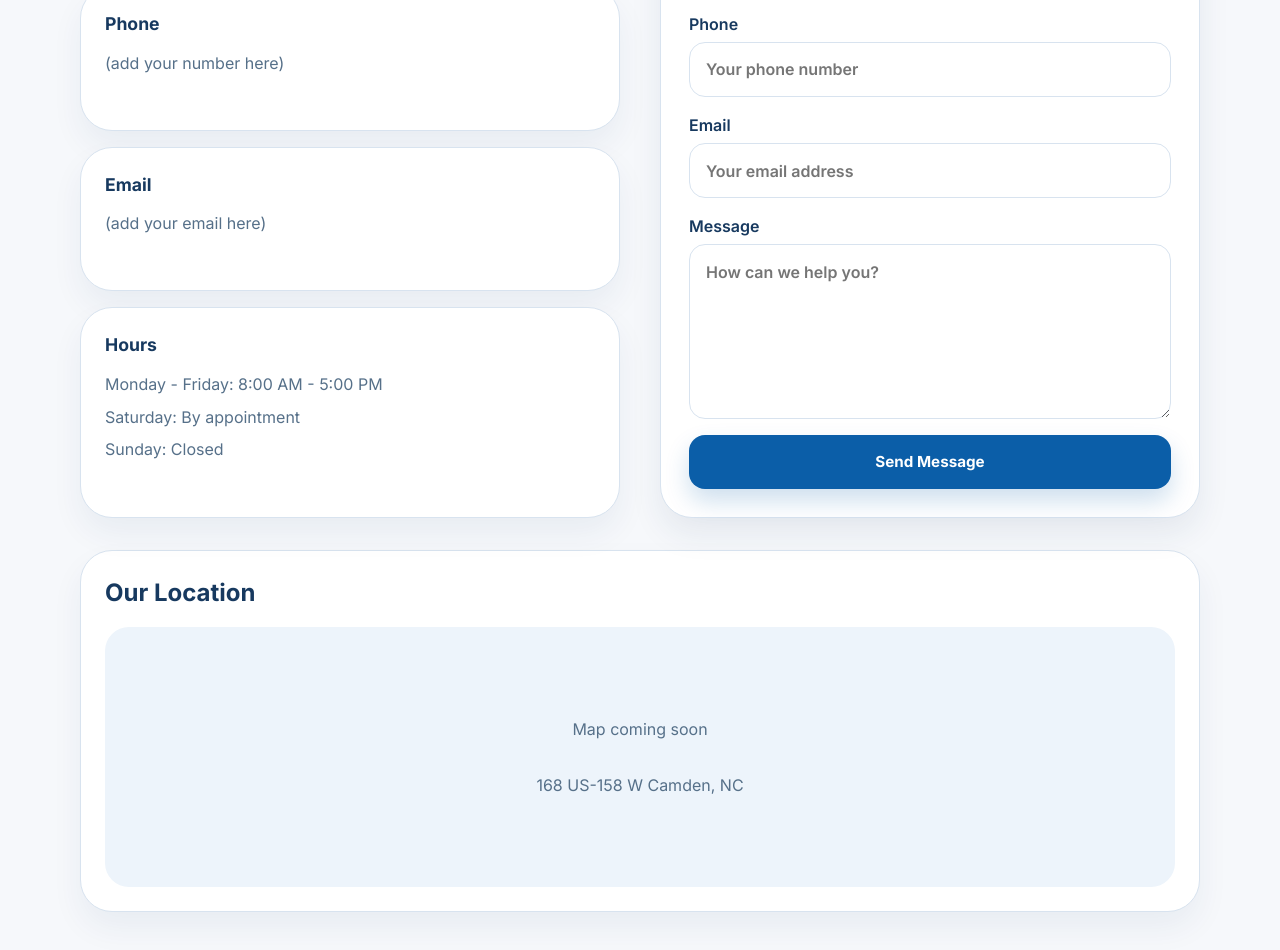
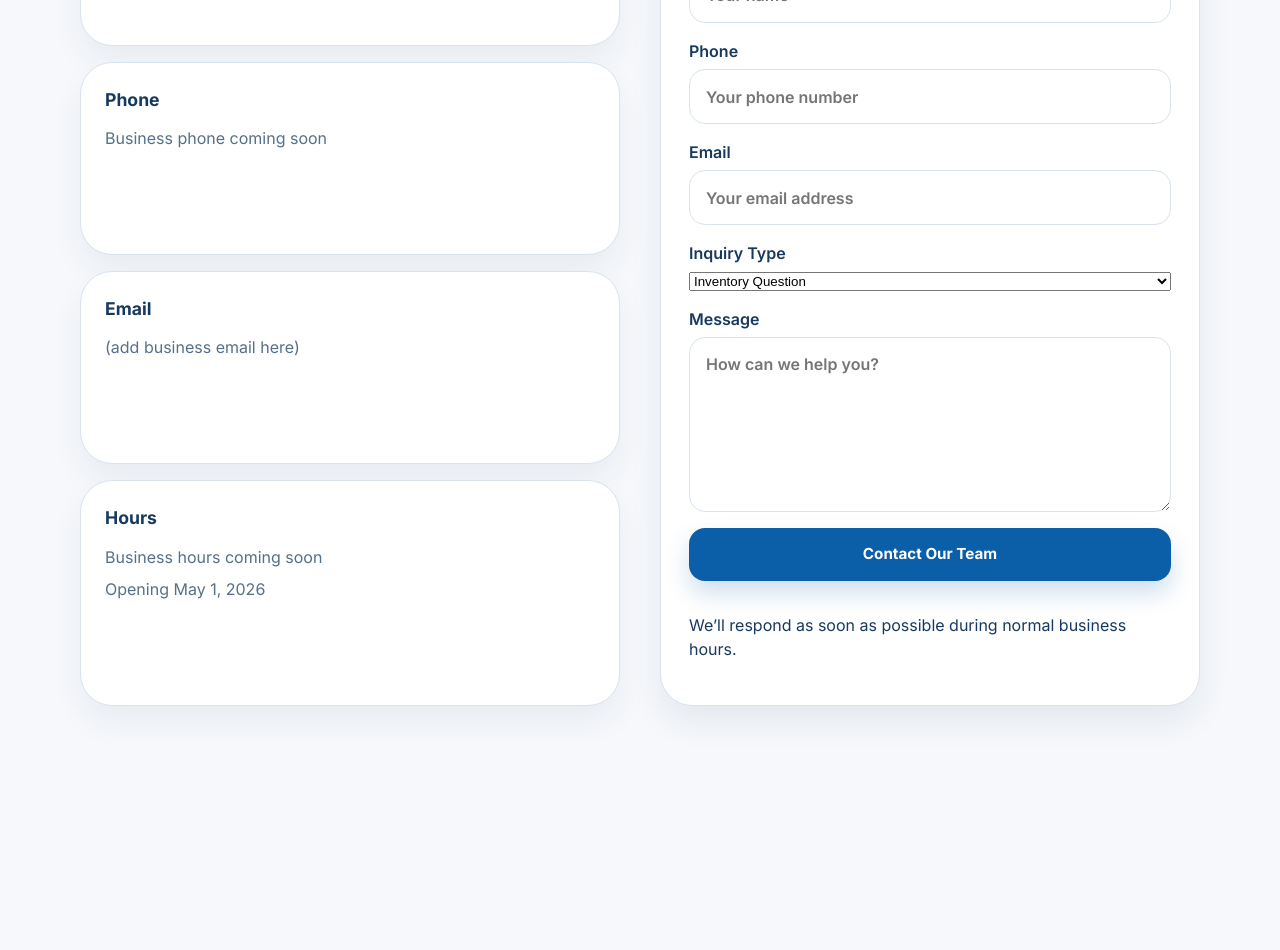
Before and after one commit to TanyaA318/intercoastal-website, a React (Vite) app: page /contact in a window 1280 px wide. Shown: the part 480-1430 px from the top of the page. After the commit the page ends 1250 px from the top, so only its background shows below. Built offline with nearby package versions, Linux system fonts and the light colour scheme.

Commit message:
Update Contact.jsx

```diff
--- a/src/Contact.jsx
+++ b/src/Contact.jsx
@@ -6,33 +6,32 @@ export default function Contact() {
           <p className="section-kicker">CONTACT</p>
           <h1 className="section-title">Get In Touch</h1>
           <p className="contact-text">
-            Reach out with questions about inventory, service, financing, or upcoming availability.
-            We would love to hear from you.
+            Have a question about inventory, service, financing, parts, or upcoming availability?
+            Reach out and our team will get back to you as soon as possible.
           </p>
         </div>
 
         <div className="contact-page contact-page-structured">
           <div className="contact-info-panel">
-            <div className="contact-info-block">
+            <div className="contact-info-block contact-info-block-compact">
               <h3>Address</h3>
               <p>168 US-158 W Camden, NC</p>
             </div>
 
-            <div className="contact-info-block">
+            <div className="contact-info-block contact-info-block-compact">
               <h3>Phone</h3>
-              <p>(add your number here)</p>
+              <p>Business phone coming soon</p>
             </div>
 
-            <div className="contact-info-block">
+            <div className="contact-info-block contact-info-block-compact">
               <h3>Email</h3>
-              <p>(add your email here)</p>
+              <p>(add business email here)</p>
             </div>
 
-            <div className="contact-info-block">
+            <div className="contact-info-block contact-info-block-compact">
               <h3>Hours</h3>
-              <p>Monday - Friday: 8:00 AM - 5:00 PM</p>
-              <p>Saturday: By appointment</p>
-              <p>Sunday: Closed</p>
+              <p>Business hours coming soon</p>
+              <p>Opening May 1, 2026</p>
             </div>
           </div>
 
@@ -56,22 +55,29 @@ export default function Contact() {
               </label>
 
               <label>
+                Inquiry Type
+                <select>
+                  <option>Inventory Question</option>
+                  <option>Service Request</option>
+                  <option>Financing Question</option>
+                  <option>Parts Question</option>
+                  <option>General Inquiry</option>
+                </select>
+              </label>
+
+              <label>
                 Message
                 <textarea rows="6" placeholder="How can we help you?"></textarea>
               </label>
 
               <button type="submit" className="button button-primary">
-                Send Message
+                Contact Our Team
               </button>
+
+              <p className="form-note">
+                We’ll respond as soon as possible during normal business hours.
+              </p>
             </form>
-          </div>
-        </div>
-
-        <div className="map-card">
-          <h2>Our Location</h2>
-          <div className="map-placeholder">
-            <p>Map coming soon</p>
-            <p>168 US-158 W Camden, NC</p>
           </div>
         </div>
       </div>
```
